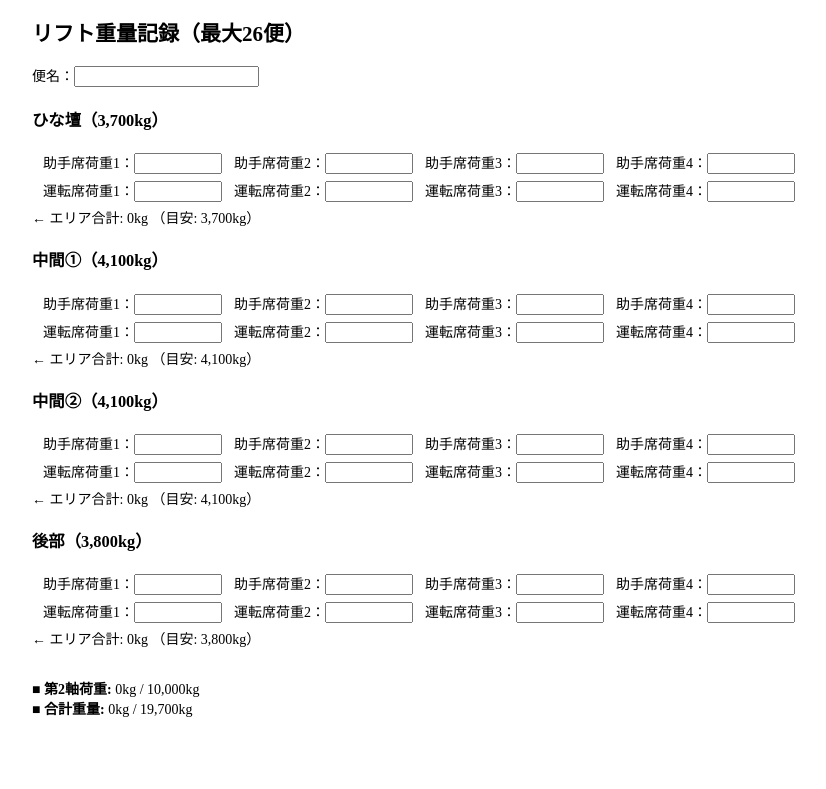
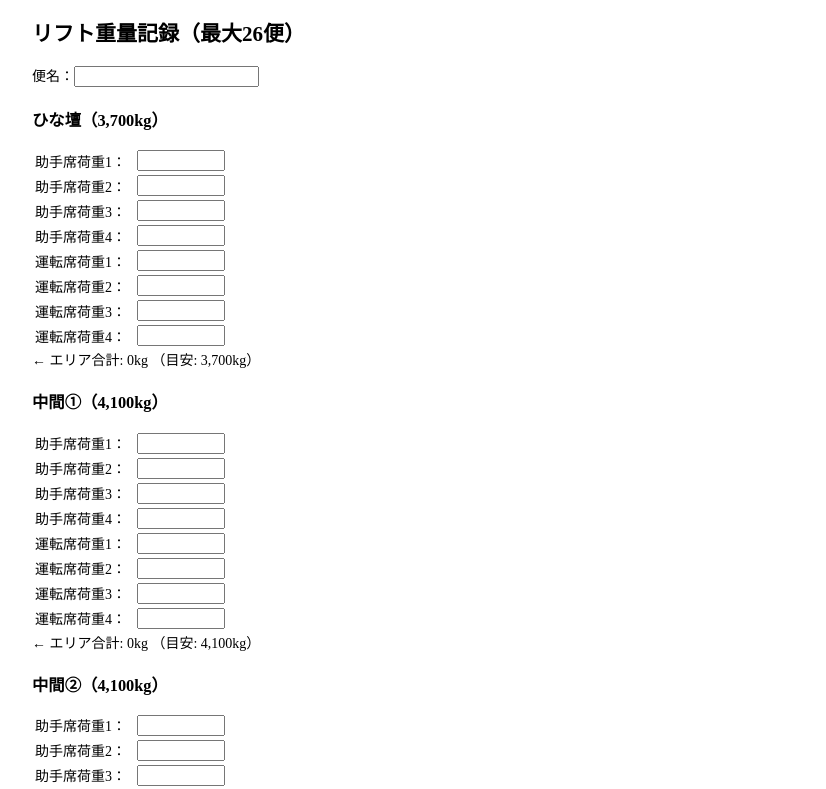
Before and after one commit to Toyotayusou1111/-, a React (Create React App) app: page / in a window 1280 px wide. Shown: the top 789 px of the page, without its empty margins (108-934 px from the left). Built offline with nearby package versions, Linux system fonts and the light colour scheme.

Commit message:
Update App.js

```diff
--- a/src/App.js
+++ b/src/App.js
@@ -35,13 +35,14 @@ export default function App() {
       {INITIAL_ROWS.map((row, a) => (
         <div key={a} style={{ marginTop: "20px" }}>
           <h3>{row.name}（{row.base.toLocaleString()}kg）</h3>
-          <table style={{ borderSpacing: "10px 4px" }}>
+          <table>
             <tbody>
-              <tr>
-                {data[a].slice(0, 4).map((v, s) => (
-                  <td key={s}>
-                    <label>
-                      助手席荷重{s + 1}：
+              {data[a].map((v, s) => (
+                <tr key={s}>
+                  <td style={{ paddingRight: "8px" }}>
+                    {s < 4 ? `助手席荷重${s + 1}` : `運転席荷重${s - 3}`}：
+                  </td>
+                  <td>
                     <input
                       type="number"
                       value={v}
@@ -56,33 +57,9 @@ export default function App() {
                       }}
                       style={{ width: "80px" }}
                     />
-                    </label>
                   </td>
+                </tr>
               ))}
-              </tr>
-              <tr>
-                {data[a].slice(4).map((v, s) => (
-                  <td key={s + 4}>
-                    <label>
-                      運転席荷重{s + 1}：
-                      <input
-                        type="number"
-                        value={v}
-                        onChange={(e) => handleChange(a, s + 4, e.target.value)}
-                        ref={(el) => inputRefs.current[a * 8 + s + 4] = el}
-                        onKeyDown={(e) => {
-                          if (e.key === "Enter") {
-                            e.preventDefault();
-                            const n = a * 8 + s + 5;
-                            inputRefs.current[n]?.focus();
-                          }
-                        }}
-                        style={{ width: "80px" }}
-                      />
-                    </label>
-                  </td>
-                ))}
-              </tr>
             </tbody>
           </table>
           <div>
```
Lines whose indentation alone changed are shown as unchanged.
